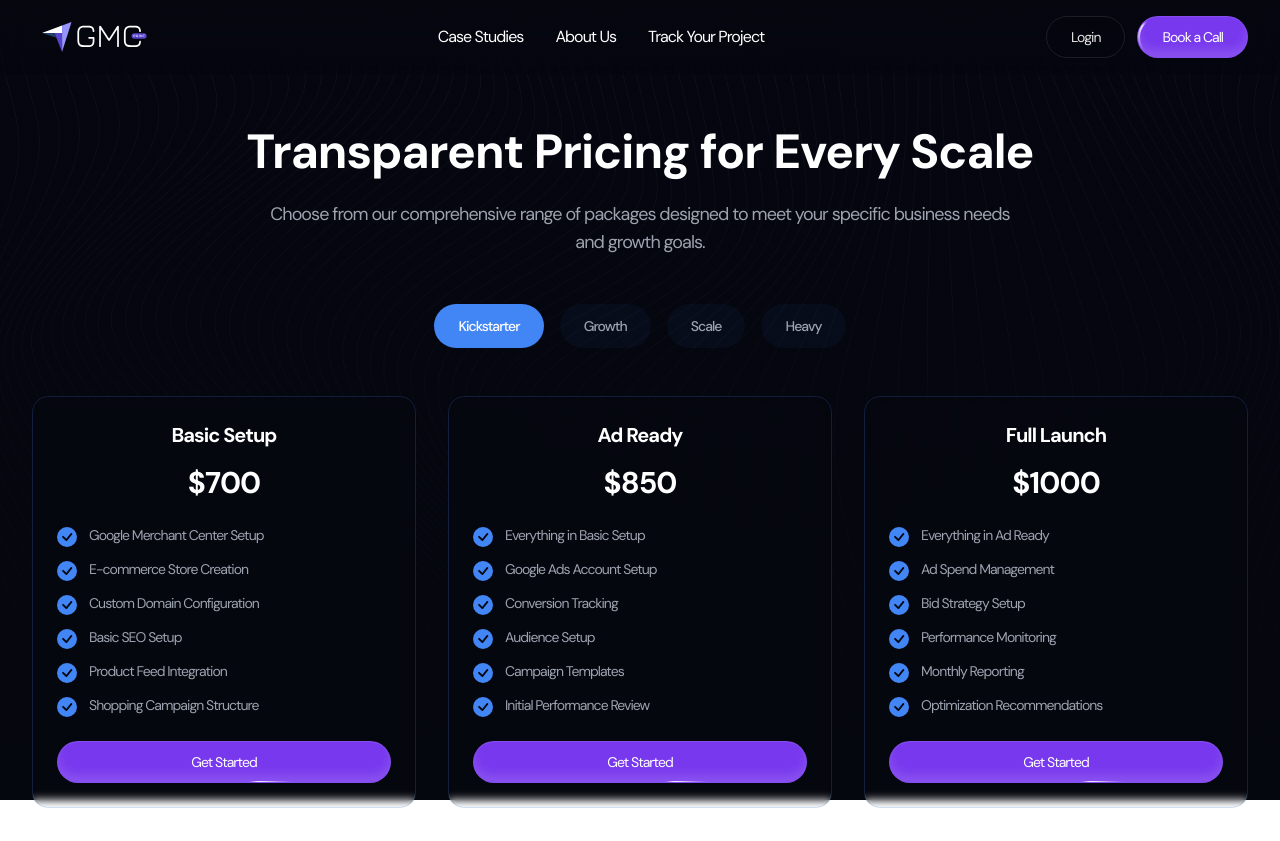
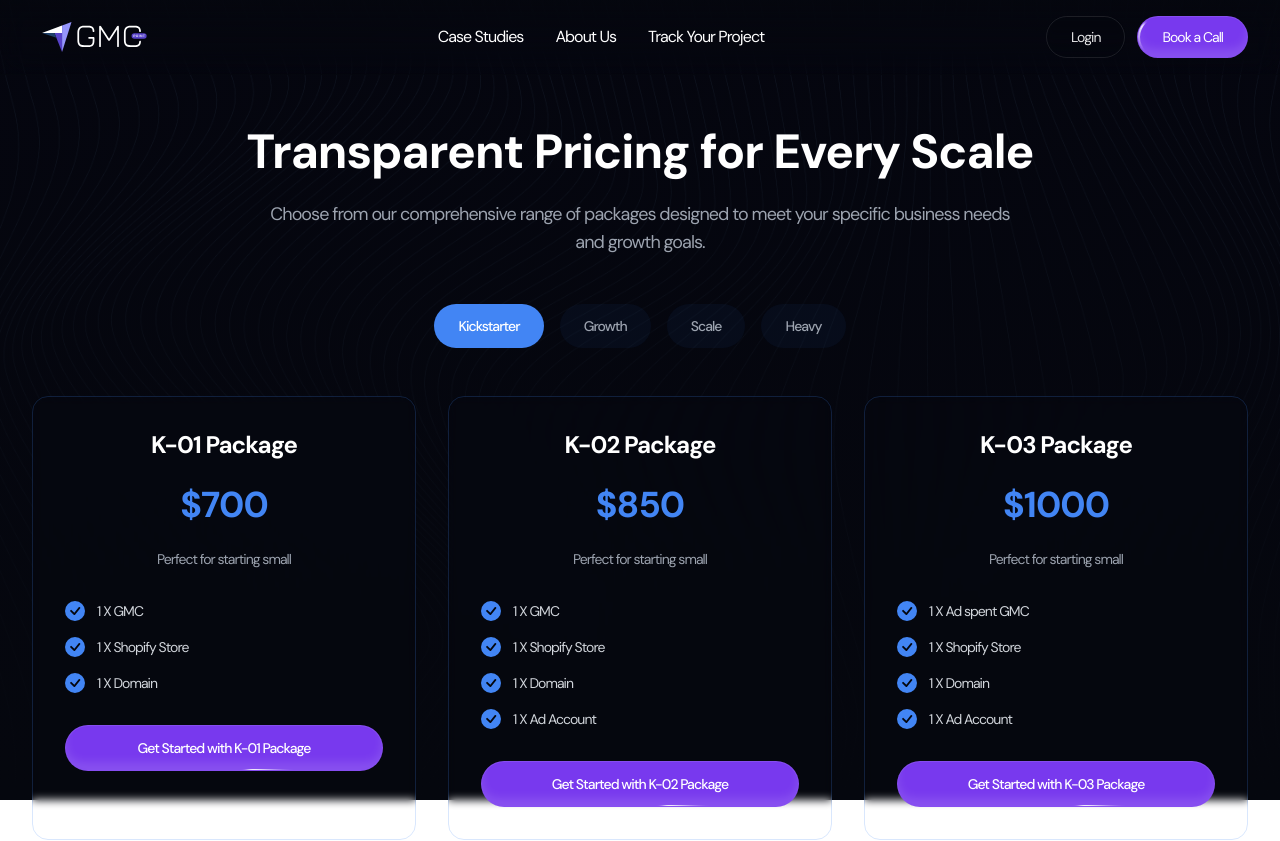
Before and after one commit to Kallolx/gmc-point, a Next.js app: page /pricing in a window 1280 px wide. Shown: the top 841 px of the page. Built offline with nearby package versions, Linux system fonts and the light colour scheme.

Commit message:
Minor update

```diff
--- a/src/app/pricing/page.tsx
+++ b/src/app/pricing/page.tsx
@@ -7,179 +7,139 @@ import { ShimmerButton } from "@/components/magicui/shimmer-button";
 import { BsCheckCircleFill, BsInfoCircle } from "react-icons/bs";
 import Image from "next/image";
 
+interface Package {
+  name: string;
+  items: string[];
+  price: number;
+}
+
 interface PricingPlan {
   name: string;
-  price: number;
-  features: string[];
-  perStore?: number;
+  description: string;
+  startingPrice: number;
+  packages: Package[];
   popular?: boolean;
 }
 
 type PackageCategory = "kickstarter" | "growth" | "scale" | "heavy";
 
-const allPackages: Record<PackageCategory, PricingPlan[]> = {
-  kickstarter: [
+const allPackages: Record<PackageCategory, PricingPlan> = {
+  kickstarter: {
+    name: "Kickstarter",
+    description: "Perfect for starting small",
+    startingPrice: 700,
+    packages: [
       {
-      name: "Basic Setup",
+        name: "K-01 Package",
+        items: ["1 X GMC", "1 X Shopify Store", "1 X Domain"],
         price: 700,
-      features: [
-        "Google Merchant Center Setup",
-        "E-commerce Store Creation",
-        "Custom Domain Configuration",
-        "Basic SEO Setup",
-        "Product Feed Integration",
-        "Shopping Campaign Structure",
+      },
+      {
+        name: "K-02 Package",
+        items: ["1 X GMC", "1 X Shopify Store", "1 X Domain", "1 X Ad Account"],
+        price: 850,
+      },
+      {
+        name: "K-03 Package",
+        items: [
+          "1 X Ad spent GMC",
+          "1 X Shopify Store",
+          "1 X Domain",
+          "1 X Ad Account",
+        ],
+        price: 1000,
+      },
     ],
   },
+  growth: {
+    name: "Growth",
+    description: "Perfect if you plan to get growing with your business",
+    startingPrice: 1300,
+    packages: [
       {
-      name: "Ad Ready",
-      price: 850,
-      features: [
-        "Everything in Basic Setup",
-        "Google Ads Account Setup",
-        "Conversion Tracking",
-        "Audience Setup",
-        "Campaign Templates",
-        "Initial Performance Review",
+        name: "G-01 Package",
+        items: ["2 X GMC", "2 X Shopify Store", "2 X Domain"],
+        price: 1300,
+      },
+      {
+        name: "G-02 Package",
+        items: ["5 X GMC", "5 X Shopify Store", "5 X Domain"],
+        price: 3150,
+      },
+      {
+        name: "G-03 Package",
+        items: ["10 X GMC", "10 X Shopify Store", "10 X Domain"],
+        price: 6000,
+      },
     ],
   },
+  scale: {
+    name: "Scale",
+    description:
+      "The right plan for you if you want to scale your business and generate more revenue",
+    startingPrice: 1600,
+    packages: [
       {
-      name: "Full Launch",
-      price: 1000,
-      features: [
-        "Everything in Ad Ready",
-        "Ad Spend Management",
-        "Bid Strategy Setup",
-        "Performance Monitoring",
-        "Monthly Reporting",
-        "Optimization Recommendations",
+        name: "S-01 Package",
+        items: ["2 X GMC", "2 X Shopify Store", "2 X Domain", "2 X Ad Account"],
+        price: 1600,
+      },
+      {
+        name: "S-02 Package",
+        items: ["5 X GMC", "5 X Shopify Store", "5 X Domain", "5 X Ad Account"],
+        price: 3850,
+      },
+      {
+        name: "S-03 Package",
+        items: [
+          "10 X GMC",
+          "10 X Shopify Store",
+          "10 X Domain",
+          "10 X Ad Account",
+        ],
+        price: 7500,
+      },
+    ],
+    popular: true,
+  },
+  heavy: {
+    name: "Heavy",
+    description:
+      "Complete plan for you to get your business up and running away",
+    startingPrice: 1800,
+    packages: [
+      {
+        name: "H-01 Package",
+        items: [
+          "2 X Ad Spent GMC",
+          "2 X Shopify Store",
+          "2 X Domain",
+          "2 X Ad Account",
+        ],
+        price: 1800,
+      },
+      {
+        name: "H-02 Package",
+        items: [
+          "5 X Ad Spent GMC",
+          "5 X Shopify Store",
+          "5 X Domain",
+          "5 X Ad Account",
+        ],
+        price: 4250,
+      },
+      {
+        name: "H-03 Package",
+        items: [
+          "10 X Ad spent GMC",
+          "10 X Shopify Store",
+          "10 X Domain",
+          "10 X Ad Account",
+        ],
+        price: 8000,
+      },
     ],
   },
-  ],
-  growth: [
-    {
-      name: "2 Stores Bundle",
-      price: 1300,
-      perStore: 650,
-      features: [
-        "2× GMC Setup & Management",
-        "2× Store Creation & Setup",
-        "2× Custom Domain Setup",
-        "Bulk Product Management",
-        "Multi-store Dashboard",
-        "Consolidated Reporting",
-      ],
-    },
-    {
-      name: "5 Stores Bundle",
-      price: 3150,
-      perStore: 630,
-      popular: true,
-      features: [
-        "5× GMC Setup & Management",
-        "5× Store Creation & Setup",
-        "5× Custom Domain Setup",
-        "Advanced Bulk Management",
-        "Priority Support",
-        "Performance Analytics",
-      ],
-    },
-    {
-      name: "10 Stores Bundle",
-      price: 6000,
-      perStore: 600,
-      features: [
-        "10× GMC Setup & Management",
-        "10× Store Creation & Setup",
-        "10× Custom Domain Setup",
-        "Enterprise Management Tools",
-        "Dedicated Account Manager",
-        "Custom Solutions",
-      ],
-    },
-  ],
-  scale: [
-    {
-      name: "2 Stores Scale",
-      price: 1600,
-      perStore: 800,
-      features: [
-        "2× Complete Store Setup",
-        "2× Ad Account Management",
-        "Campaign Optimization",
-        "Performance Tracking",
-        "ROI Analysis",
-        "Monthly Strategy Calls",
-      ],
-    },
-    {
-      name: "5 Stores Scale",
-      price: 3850,
-      perStore: 770,
-      features: [
-        "5× Complete Store Setup",
-        "5× Ad Account Management",
-        "Advanced Campaign Suite",
-        "Cross-account Optimization",
-        "Weekly Performance Reviews",
-        "Dedicated Support Team",
-      ],
-    },
-    {
-      name: "10 Stores Scale",
-      price: 7500,
-      perStore: 750,
-      features: [
-        "10× Complete Store Setup",
-        "10× Ad Account Management",
-        "Enterprise Campaign Tools",
-        "AI-Powered Optimization",
-        "Real-time Monitoring",
-        "VIP Support Access",
-      ],
-    },
-  ],
-  heavy: [
-    {
-      name: "2 Stores Premium",
-      price: 1800,
-      perStore: 900,
-      features: [
-        "2× Full Service Setup",
-        "2× Complete Ad Management",
-        "Advanced Optimization Suite",
-        "24/7 Priority Support",
-        "Custom Strategy Development",
-        "Executive Reports",
-      ],
-    },
-    {
-      name: "5 Stores Premium",
-      price: 4250,
-      perStore: 850,
-      features: [
-        "5× Full Service Setup",
-        "5× Complete Ad Management",
-        "Enterprise Tools Access",
-        "Dedicated Success Team",
-        "Weekly Strategy Sessions",
-        "Custom Integration Support",
-      ],
-    },
-    {
-      name: "10 Stores Premium",
-      price: 8000,
-      perStore: 800,
-      features: [
-        "10× Full Service Setup",
-        "10× Complete Ad Management",
-        "Global Market Support",
-        "Enterprise Solutions",
-        "Custom Development",
-        "Strategic Partnership",
-      ],
-    },
-  ],
 };
 
 export default function PricingPage() {
@@ -256,56 +216,56 @@ export default function PricingPage() {
               transition={{ duration: 0.5, delay: 0.3 }}
               className="grid grid-cols-1 md:grid-cols-2 lg:grid-cols-3 gap-8"
             >
-              {allPackages[selectedCategory].map((plan, index) => (
+              {allPackages[selectedCategory].packages.map((pkg, index) => (
                 <motion.div
-                  key={plan.name}
+                  key={pkg.name}
                   initial={{ opacity: 0, scale: 0.95 }}
                   animate={{ opacity: 1, scale: 1 }}
                   transition={{ duration: 0.5, delay: 0.1 * index }}
-                  className={`relative p-6 rounded-2xl border backdrop-blur-sm transform transition-all duration-300 hover:-translate-y-3 hover:shadow-2xl hover:shadow-[#4285F4]/20 ${
-                    plan.popular
+                  className={`relative p-8 rounded-2xl border backdrop-blur-sm transform transition-all duration-300 hover:-translate-y-2 hover:shadow-2xl hover:shadow-[#4285F4]/20 ${
+                    selectedCategory === "scale"
                       ? "border-[#4285F4] bg-[#4285F4]/5"
-                      : "border-[#4285F4]/20"
-                  } hover:border-[#4285F4]/40 transition-all duration-200`}
+                      : "border-[#4285F4]/20 hover:border-[#4285F4]/40"
+                  }`}
                 >
-                  {plan.popular && (
+                  {selectedCategory === "scale" && (
                     <div className="absolute -top-3 left-1/2 -translate-x-1/2">
-                      <div className="inline-flex items-center px-3 py-1 rounded-full text-xs font-medium bg-[#4285F4] text-white">
+                      <div className="inline-flex items-center px-4 py-1 rounded-full text-sm font-medium bg-[#4285F4] text-white">
                         Most Popular
                       </div>
                     </div>
                   )}
 
-                  <div className="text-center mb-6">
-                    <h3 className="text-xl font-bold text-white mb-4">
-                      {plan.name}
+                  <div className="text-center mb-8">
+                    <div className="flex flex-col items-center">
+                      <h3 className="text-2xl font-bold text-white mb-2">
+                        {pkg.name}
                       </h3>
-                    <div className="flex items-baseline justify-center gap-2">
-                      <span className="text-3xl font-bold text-white">
-                        ${plan.price}
+                      <div className="mt-4 mb-6">
+                        <span className="text-4xl font-bold text-[#4285F4]">
+                          ${pkg.price}
                         </span>
-                      {plan.perStore && (
-                        <span className="text-sm text-gray-400">
-                          (${plan.perStore}/store)
-                        </span>
-                      )}
+                      </div>
+                      <p className="text-gray-400 text-sm">
+                        {allPackages[selectedCategory].description}
+                      </p>
                     </div>
                   </div>
 
-                  <ul className="space-y-3 mb-6">
-                    {plan.features.map((feature, i) => (
+                  <ul className="space-y-4 mb-8">
+                    {pkg.items.map((item, i) => (
                       <li
                         key={i}
-                        className="flex items-start gap-3 text-gray-400"
+                        className="flex items-center gap-3 text-gray-300"
                       >
-                        <BsCheckCircleFill className="w-5 h-5 text-[#4285F4] flex-shrink-0 mt-0.5" />
-                        <span className="text-sm">{feature}</span>
+                        <BsCheckCircleFill className="w-5 h-5 text-[#4285F4] flex-shrink-0" />
+                        <span className="text-sm">{item}</span>
                       </li>
                     ))}
                   </ul>
 
-                  <ShimmerButton className="w-full py-2.5 text-sm">
-                    Get Started
+                  <ShimmerButton className="w-full py-3 text-sm font-medium">
+                    Get Started with {pkg.name}
                   </ShimmerButton>
                 </motion.div>
               ))}
@@ -328,8 +288,9 @@ export default function PricingPage() {
                         Not Sure Which Plan to Choose?
                       </h2>
                       <p className="text-gray-400 mb-0 sm:mb-6 max-w-2xl">
-                        Book a free consultation with our experts. We'll analyze your business needs
-                        and recommend the perfect solution to maximize your ROI.
+                        Book a call with us where we will discuss our offerings
+                        and your needs. Get the most out of your business
+                        throughout our Google Merchant Center accounts.
                       </p>
                     </div>
 
@@ -338,7 +299,7 @@ export default function PricingPage() {
                         Book a Call
                       </ShimmerButton>
                       <button className="text-[#4285F4] hover:text-white text-sm transition-colors">
-                        View Success Stories
+                        <a href="/#case-studies" className="block">View Success Stories</a>
                       </button>
                     </div>
                   </div>
@@ -347,15 +308,15 @@ export default function PricingPage() {
                     <div className="flex flex-wrap justify-center sm:justify-between gap-8 text-sm text-gray-400">
                       <div className="flex items-center gap-2">
                         <BsCheckCircleFill className="w-5 h-5 text-[#4285F4]" />
-                        <span>Free 30-min consultation</span>
+                        <span>Initial meeting</span>
                       </div>
                       <div className="flex items-center gap-2">
                         <BsCheckCircleFill className="w-5 h-5 text-[#4285F4]" />
-                        <span>Custom solution design</span>
+                        <span>Onboard projects</span>
                       </div>
                       <div className="flex items-center gap-2">
                         <BsCheckCircleFill className="w-5 h-5 text-[#4285F4]" />
-                        <span>ROI calculation</span>
+                        <span>Grow your business</span>
                       </div>
                     </div>
                   </div>
--- a/src/components/Landing/Pricing.tsx
+++ b/src/components/Landing/Pricing.tsx
@@ -89,7 +89,6 @@ const pricingPlans: PricingPlan[] = [
         price: 6000
       }
     ],
-    popular: true
   },
   {
     name: "Scale",
@@ -126,7 +125,8 @@ const pricingPlans: PricingPlan[] = [
         ],
         price: 7500
       }
-    ]
+    ],
+    popular: true
   },
   {
     name: "Heavy",
```
Lines whose indentation alone changed are shown as unchanged.
